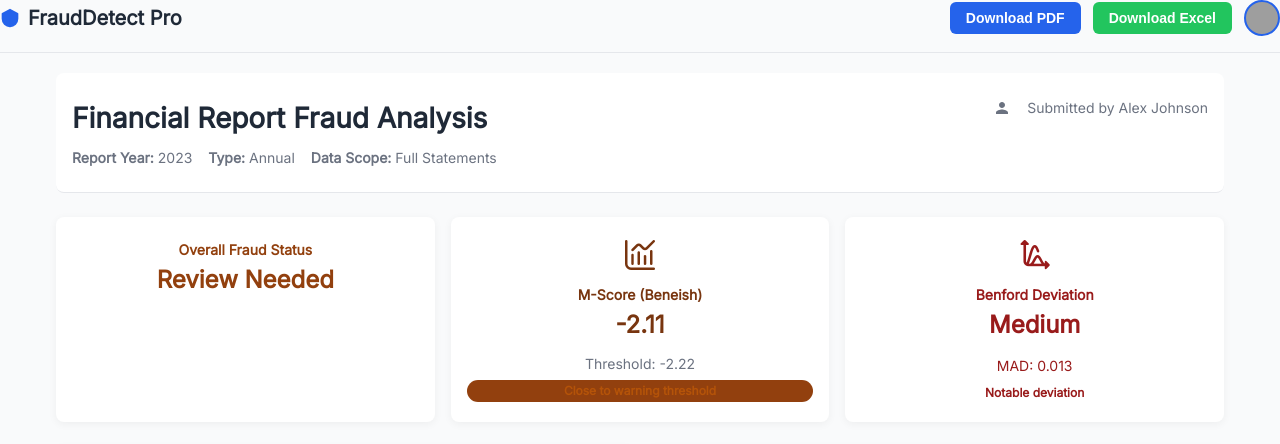
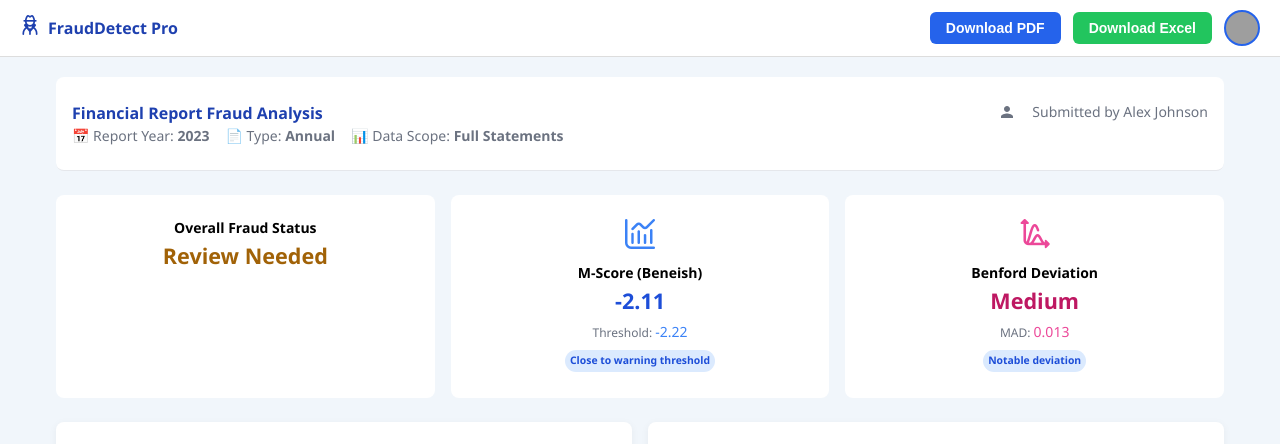
Before and after one commit to TDT1310/Coder, a Flask app: template templates/dashboard.html in a window 1280 px wide. Shown: the top 444 px of the page. Run offline with Flask 3, Linux system fonts and the light colour scheme; the template is opened without the code that fills it, so the values that code supplies are empty; parts of the project's set-up code (start-up, migrations or seed data) failed here and were passed over; some libraries are stand-ins or nearby versions; grey boxes are pictures that could not be loaded.

Commit message:
modified:   flask_session/a2daad7469cdda99e4b1447b828d07d4 	modified:   templates/dashboard.html 	modified:   templates/upload.html

```diff
--- a/templates/dashboard.html
+++ b/templates/dashboard.html
@@ -5,17 +5,29 @@
 <!--Icon-->
 <link rel='stylesheet' href='https://cdn-uicons.flaticon.com/3.0.0/uicons-regular-rounded/css/uicons-regular-rounded.css'>
 <link rel='stylesheet' href='https://cdn-uicons.flaticon.com/3.0.0/uicons-thin-rounded/css/uicons-thin-rounded.css'>
+<link rel='stylesheet' href='https://cdn-uicons.flaticon.com/3.0.0/uicons-regular-rounded/css/uicons-regular-rounded.css'>
 
 <meta name="viewport" content="width=device-width, initial-scale=1" />
 <title>FraudDetect Pro Dashboard</title>
 <style>
-  @import url('https://fonts.googleapis.com/css2?family=Inter&display=swap');
+  :root {
+    --color-primary: #1e40af;
+    --color-primary-light: #3b82f6;
+    --color-primary-dark: #1b399c;
+    --color-text-main: #4f5871;
+    --color-text-muted: #6c6c6c;
+    --color-text-light: #9e9e9e;
+    --color-bg: #f1f6fb;
+    --border-radius: 6px;
+    --border-radius-lg: 12px;
+    --font-family: "Segoe UI", Tahoma, Geneva, Verdana, sans-serif;
+  }
   * { box-sizing: border-box; }
   body {
     margin:0;
-    font-family: 'Inter', system-ui, -apple-system, BlinkMacSystemFont, 'Segoe UI', Roboto, Oxygen, Ubuntu, Cantarell, 'Open Sans', 'Helvetica Neue', sans-serif;
-    background: #f9fafb;
-    color: #1f2937;
+    font-family: var(--font-family);
+    background: var(--color-bg);
+    color: var(--color-text-main);
     font-size: 14px;
     line-height: 1.5;
   }
@@ -36,21 +48,25 @@
     box-shadow: 0 2px 8px rgb(0 0 0 / 0.05);
   }
   header {
+    background: #fff;
+    padding: 10px 20px;
+    font-size: 14px;
+    border-bottom: 1px solid #ddd;
     display: flex;
+    align-items: center;
     justify-content: space-between;
-    align-items: center;
-    padding-bottom: 16px;
-    border-bottom: 1px solid #e5e7eb;
-    background: none;
-    border-radius: 0;
-    box-shadow: none;
+    color: #1e40af;
+    border-radius: 0;      /* Remove any rounding */
+    box-shadow: none;      /* Remove any shadow */
+    margin-bottom: 0;      /* Remove extra spacing */
   }
   .logo {
     display: flex;
     align-items: center;
+    gap: 8px;
     font-weight: 700;
-    font-size: 1.25rem;
-    color: #1f2937;
+    font-size: 16px;
+    color: #1e40af;
   }
   .logo svg {
     width: 20px;
@@ -154,7 +170,7 @@
     justify-content: space-between;
     background: white;
     border-radius: 8px;
-    box-shadow: 0 2px 8px rgb(0 0 0 / 0.05);
+    box-shadow: 5px px 30px rgb(0 0 0 / 0.05);
     margin-bottom: 0;
   }
   .chart-container {
@@ -332,10 +348,7 @@
 <body>
 <header>
   <div class="logo" aria-label="FraudDetect Pro Logo">
-    <svg aria-hidden="true" class="icon" viewBox="0 0 24 24" fill="none" stroke="currentColor" stroke-width="2" stroke-linejoin="round" stroke-linecap="round" style="color:#2563eb;">
-      <path d="M12 2L3 7v6c0 5 4 9 9 9s9-4 9-9V7l-9-5z"></path>
-      <path d="M12 22v-9"></path>
-    </svg>
+    <i class="fi fi-rr-spy" style="font-size: 20px; color: #1e40af;"></i>
     FraudDetect Pro
   </div>
   <div class="header-right">
@@ -346,13 +359,13 @@
 </header>
 
 <main class="container">
-  <section class="main-title" aria-labelledby="dashbo                                                                                                                                                     ard-                                           title">
+  <section class="main-title" aria-labelledby="dashboard-title">
     <div class="main-title-left">
-      <h1 id="dashboard-title">Financial Report Fraud Analysis</h1>
+      <div class="label", style="font-weight: 700; color: #1e40af; font-size: 1rem;">Financial Report Fraud Analysis</div>
       <div class="report-details" role="list">
-        <span role="listitem"><strong>Report Year:</strong> 2023</span>
-        <span role="listitem"><strong>Type:</strong> Annual</span>
-        <span role="listitem"><strong>Data Scope:</strong> Full Statements</span>
+        <span role="listitem">📅 Report Year: <strong>2023</strong></span>
+        <span role="listitem">📄 Type: <strong> Annual</strong></span>
+        <span role="listitem">📊 Data Scope: <strong> Full Statements</strong></span>
       </div>
     </div>
     <div class="submitter-info">
@@ -364,34 +377,34 @@
   <!-- Cards -->
   <section class="cards-row" aria-label="Summary Cards">
     <article class="card" role="region" aria-labelledby="overall-fraud-status-title"
-      style="background:white; color:#92400e;">
+      style="background:white; color:black;">
       <div class="card-header" style="flex-direction:column; gap:2px;">
-        <i class="fi fi-rr-analytics-magnifying-glass" style="font-size: 30px;"></i>
+        <i class="fi fi-rr-analytics-magnifying-glass" style="font-size: 30px; color: #eab308;"></i>
         <div class="label" id="overall-fraud-status-title">Overall Fraud Status</div>
-        <div class="value" style="font-weight:700; font-size:1.5rem; margin-bottom:4px">Review Needed</div>
+        <div class="value" style="font-weight:700; font-size:1.35rem; margin-bottom:4px; color: #a16207;">Review Needed</div>
       </div>
     </article>
 
     <article class="card" role="region" aria-labelledby="mscore-title"
-      style="background:white; color:#78350f;">
+      style="background:white; color:black;">
       <div class="card-header" style="flex-direction:column; gap:2px;">
-        <i class="fi fi-rr-chart-histogram" style="font-size: 30px;"></i>
+        <i class="fi fi-rr-chart-histogram" style="font-size: 30px; color: #3b82f6;"></i>
         <div class="label" id="mscore-title">M-Score (Beneish)</div>
-        <div class="value" style="font-size:1.5rem; font-weight:700; margin-bottom:4px">-2.11</div>
+        <div class="value" style="font-size:1.35rem; font-weight:700; margin-bottom:2px; color: #1d4ed8;">-2.11</div>
+        <div class="benchmark" style="font-size:0.75rem; color:#6b7280; margin-bottom:6px;">Threshold: <span style="font-size:0.875rem; color:#3b82f6; margin-bottom:6px; font-weight: 500;">-2.22 </span> </div>
+        <div class="warning" style="font-size:0.65rem; color:#1d4ed8; font-weight:600; background: #dbeafe; border-radius: 16px; padding: 3px 5px; max-width: fit-content ;margin: auto;"> Close to warning threshold</div>
       </div>
-      <div class="benchmark" style="font-size:0.875rem; color:#6b7280; margin-bottom:6px;">Threshold: -2.22</div>
-      <div class="warning" style="display: inline-block; font-size:0.75rem; color:#b45309; font-weight:600; background: #92400e; border-radius: 16px; padding: 2px 8px"> Close to warning threshold</div>
     </article>
 
     <article class="card" role="region" aria-labelledby="benford-title"
-      style="background: white; color:#991b1b;">
+      style="background: white; color:black;">
       <div class="card-header" style="flex-direction:column; gap:2px;">
-        <i class="fi fi-rr-curve-arrow" style="font-size: 30px;"></i>
+        <i class="fi fi-rr-curve-arrow" style="font-size: 30px; color: #ec4899;"></i>
         <div class="label" id="benford-title">Benford Deviation</div>
-        <div class="value" style="font-weight:700; font-size:1.5rem; margin-bottom:4px;">Medium</div>
+        <div class="value" style="font-weight:700; font-size:1.35rem; margin-bottom:2px; color: #be1862">Medium</div>
+        <div class="benchmark" style="font-size:0.75rem; color:#6b7280; margin-bottom:6px;">MAD: <span style="font-size:0.875rem; color:#ec4899; margin-bottom:6px; font-weight: 500;"> 0.013 </span></div>
+        <div class="warning" style="font-size:0.65rem; color: #1d4ed8; font-weight:600; background: #dbeafe; border-radius: 16px; padding: 3px 5px; max-width: fit-content; margin: auto;">Notable deviation</div>
       </div>
-      <div class="benchmark" style="font-size:0.875rem; color:#991b1b; margin-bottom:6px;">MAD: 0.013</div>
-      <div class="warning" style="font-size:0.75rem; color:#991b1b; font-weight:600;">Notable deviation</div>
     </article>
   </section>
 
--- a/templates/upload.html
+++ b/templates/upload.html
@@ -2,7 +2,6 @@
 <html lang="en">
 <head>
 <link rel='stylesheet' href='https://cdn-uicons.flaticon.com/3.0.0/uicons-bold-rounded/css/uicons-bold-rounded.css'>
-<link rel='stylesheet' href='https://cdn-uicons.flaticon.com/3.0.0/uicons-regular-rounded/css/uicons-regular-rounded.css'>
 <link rel='stylesheet' href='https://cdn-uicons.flaticon.com/3.0.0/uicons-regular-rounded/css/uicons-regular-rounded.css'>
 <meta charset="UTF-8" />
 <meta name="viewport" content="width=device-width, initial-scale=1" />
@@ -72,7 +71,7 @@
     background: #fff;
     padding: 10px 20px;
     font-size: 14px;
-    border-bottom: 1px solid #ddd;
+    border-bottom: 0px solid #ddd;
     display: flex;
     align-items: center;
     justify-content: space-between;
```
Also changed, not shown: 1 other file.
